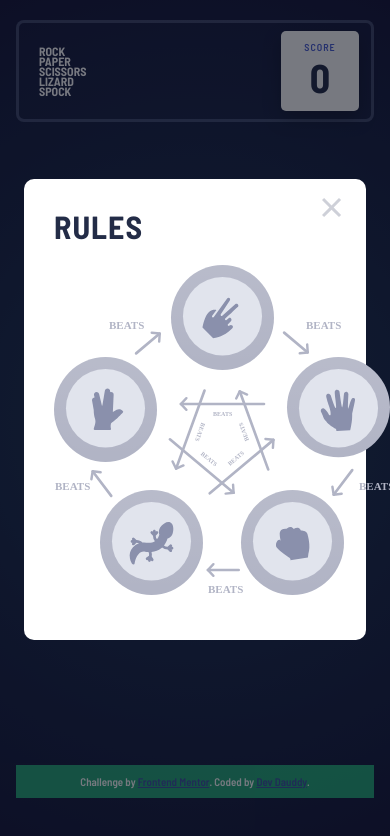
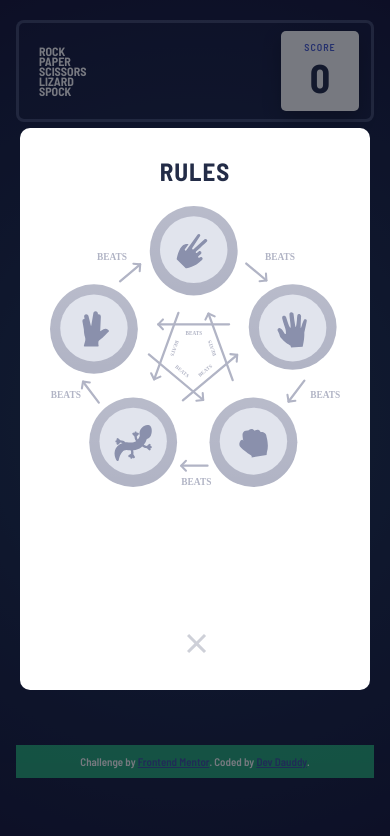
Before and after one commit to Daucko/frontend-mentor-rock-paper-scissors-solution-bonus, a plain HTML site: page index.html in a window 390 px wide. Both pictures are taken after a click on the button "RULES". Drawn offline with Linux system fonts and the light colour scheme.

```diff
--- a/styles.css
+++ b/styles.css
@@ -296,9 +296,10 @@
 .pick-col {
   grid-area: user;
   text-align: center;
-  border: 1px solid red;
+  /* border: 1px solid red; */
   margin-top: 30px;
 }
+
 .pick-col.house {
   grid-area: house;
 }
@@ -673,12 +674,37 @@
   /* ---------- Rules button & modal ---------- */
   .rules-btn {
     position: static;
-    margin: 50px auto 50px;
+    margin: 30px auto 50px;
     width: 100px;
     /* left: 90%; */
     /* right: auto; */
     /* bottom: max(24px, env(safe-area-inset-bottom, 0px)); */
     /* transform: translateX(-50%); */
+  }
+
+  .modal-overlay {
+    padding: 24px 20px 50px;
+  }
+
+  .modal {
+    width: min(100%, 420px);
+    padding: 28px 30px 200px;
+  }
+
+  .modal h2 {
+    margin: 0 0 20px;
+    font-size: 25px;
+    text-align: center;
+  }
+
+  .modal-close {
+    bottom: -81%;
+    right: 45%;
+  }
+
+  .rules-diagram img {
+    width: 100%;
+    height: auto;
   }
 
   .pick-col {
@@ -693,9 +719,9 @@
   }
 
   .pick-stage {
-    width: clamp(110px, 40vw, 400px);
-    height: clamp(110px, 40vw, 400px);
-    margin: 22px auto 0;
+    width: clamp(110px, 40vw, 130px);
+    height: clamp(110px, 40vw, 130px);
+    margin: 24px auto 0;
   }
 
   .pick-circle .inner img {
```
